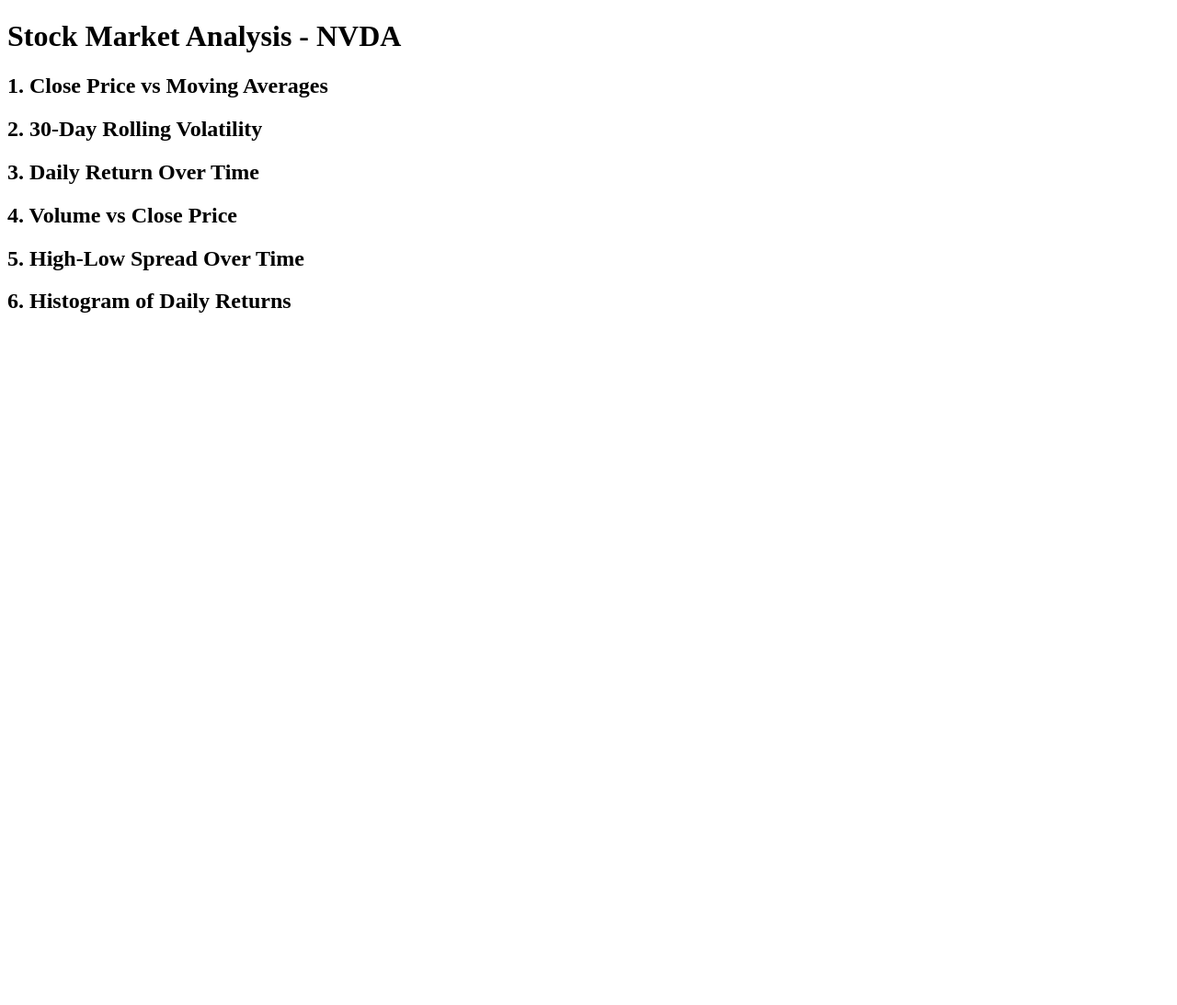
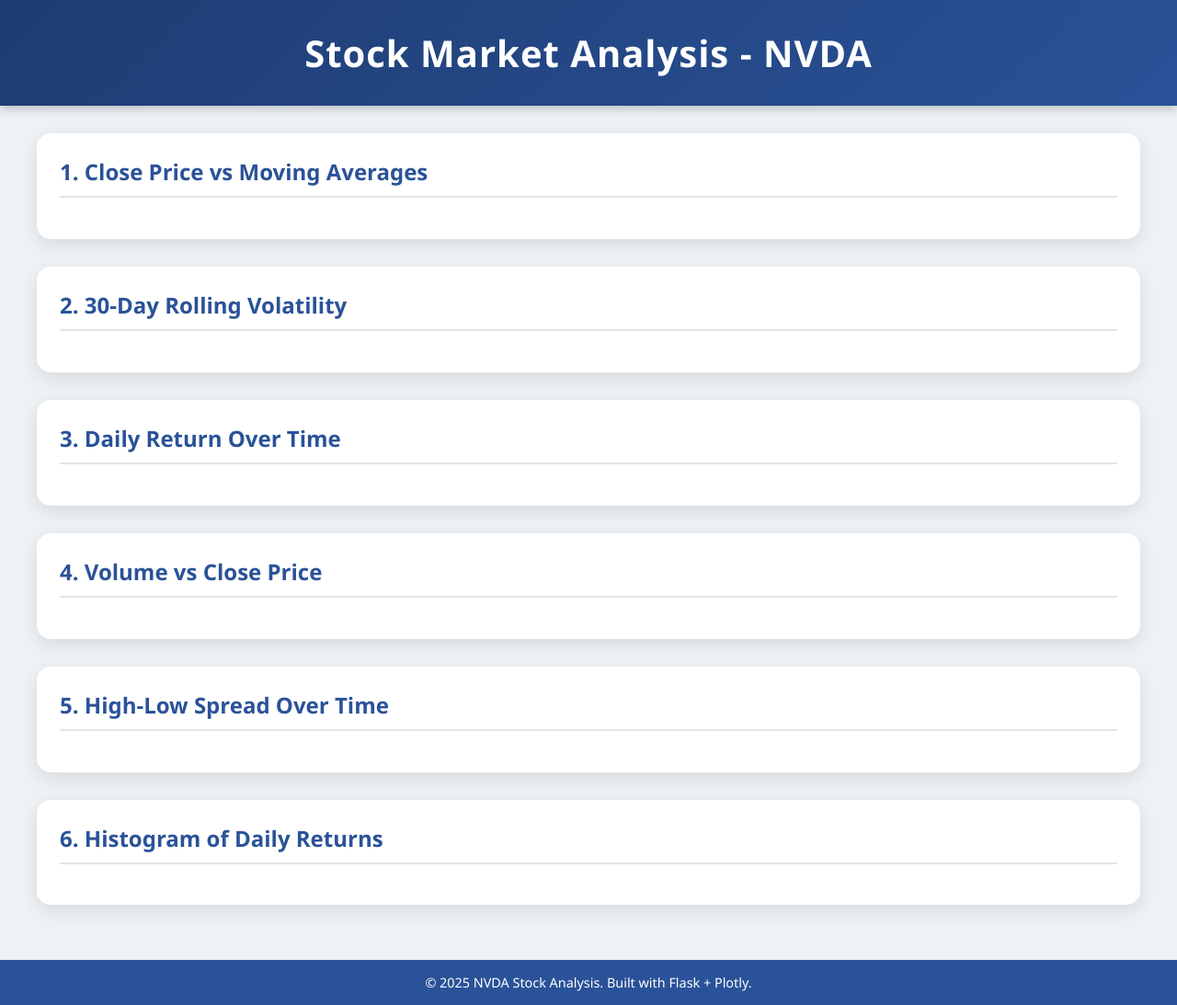
Before and after one commit to KritAriGit/Stock-Market-Analysis-INFO-511-, a Flask app: template templates/index.html in a window 1280 px wide. Shown: the whole page at 92% size. Before the commit the page ends 340 px from the top, so only its background shows below. Run offline with Flask 3, Linux system fonts and the light colour scheme; the template is opened without the code that fills it, so the values that code supplies are empty.

Commit message:
added css

```diff
--- a/templates/index.html
+++ b/templates/index.html
@@ -3,38 +3,121 @@
 <head>
     <meta charset="UTF-8">
     <title>Stock Market Analysis - NVDA</title>
+    <style>
+        body {
+            font-family: 'Segoe UI', Tahoma, Geneva, Verdana, sans-serif;
+            background-color: #eef2f5;
+            color: #2c3e50;
+            margin: 0;
+            padding: 0;
+        }
+
+        header {
+            background: linear-gradient(135deg, #1e3c72, #2a5298);
+            color: white;
+            text-align: center;
+            padding: 30px 20px;
+            box-shadow: 0 4px 10px rgba(0,0,0,0.2);
+        }
+
+        header h1 {
+            margin: 0;
+            font-size: 2.5em;
+            letter-spacing: 1px;
+        }
+
+        .content {
+            padding: 30px 20px;
+            max-width: 1200px;
+            margin: auto;
+        }
+
+        .chart-container {
+            background-color: #ffffff;
+            padding: 25px;
+            margin-bottom: 30px;
+            border-radius: 15px;
+            box-shadow: 0 6px 20px rgba(0, 0, 0, 0.1);
+            transition: transform 0.2s, box-shadow 0.2s;
+        }
+
+        .chart-container:hover {
+            transform: translateY(-5px);
+            box-shadow: 0 10px 30px rgba(0, 0, 0, 0.15);
+        }
+
+        .chart-container h2 {
+            margin-top: 0;
+            color: #2a5298;
+            font-size: 1.5em;
+            border-bottom: 2px solid #e1e5eb;
+            padding-bottom: 10px;
+        }
+
+        footer {
+            text-align: center;
+            padding: 15px;
+            background-color: #2a5298;
+            color: white;
+            font-size: 0.9em;
+        }
+
+        @media (max-width: 768px) {
+            header h1 {
+                font-size: 2em;
+            }
+
+            .chart-container {
+                padding: 20px;
+            }
+
+            .chart-container h2 {
+                font-size: 1.2em;
+            }
+        }
+    </style>
 </head>
 <body>
+
+    <header>
         <h1>Stock Market Analysis - NVDA</h1>
+    </header>
 
-    <div>
+    <div class="content">
+        <div class="chart-container">
             <h2>1. Close Price vs Moving Averages</h2>
             {{ graph_ma|safe }}
         </div>
 
-    <div>
+        <div class="chart-container">
             <h2>2. 30-Day Rolling Volatility</h2>
             {{ graph_volatility|safe }}
         </div>
 
-    <div>
+        <div class="chart-container">
             <h2>3. Daily Return Over Time</h2>
             {{ graph_return|safe }}
         </div>
 
-    <div>
+        <div class="chart-container">
             <h2>4. Volume vs Close Price</h2>
             {{ graph_volume|safe }}
         </div>
 
-    <div>
+        <div class="chart-container">
             <h2>5. High-Low Spread Over Time</h2>
             {{ graph_spread|safe }}
         </div>
 
-    <div>
+        <div class="chart-container">
             <h2>6. Histogram of Daily Returns</h2>
             {{ graph_hist|safe }}
         </div>
+    </div>
+
+    <footer>
+        &copy; 2025 NVDA Stock Analysis. Built with Flask + Plotly.
+    </footer>
+
 </body>
 </html>
```
Lines whose indentation alone changed are shown as unchanged.
